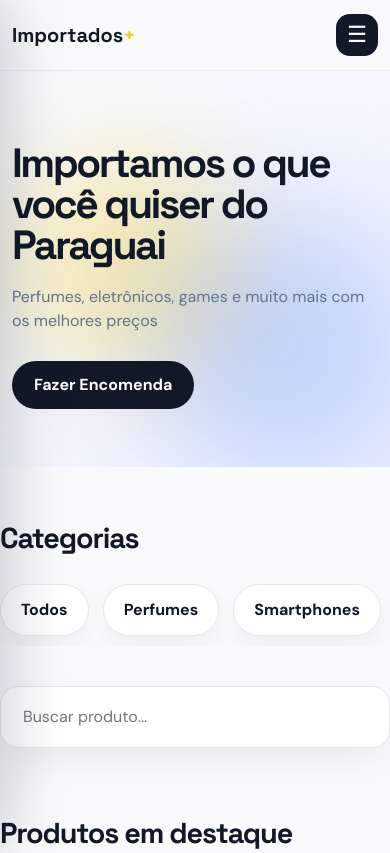
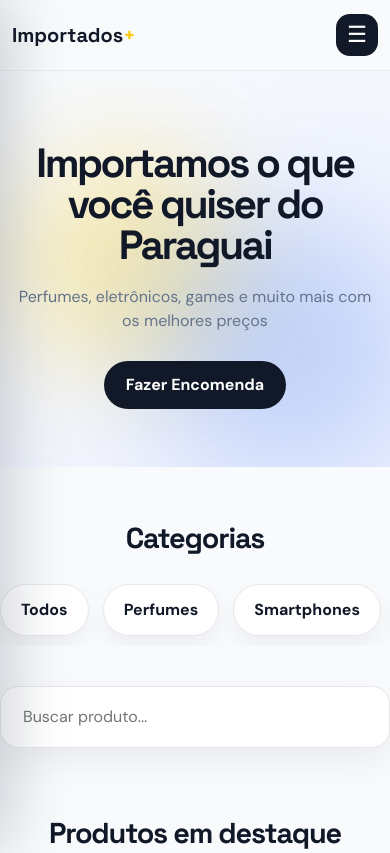
Before and after one commit to Bruno-Carazatto/Importados-Premium, a plain HTML site: page index.html in a window 390 px wide. Shown: the top 853 px of the page. Drawn offline with nearby package versions, Linux system fonts and the light colour scheme.

Commit message:
Update index.css

```diff
--- a/css/index.css
+++ b/css/index.css
@@ -646,3 +646,32 @@ a {
         100% { transform: translate(-55vw, -10vh) scale(1); }
     }
 }
+
+@media (max-width: 576px) {
+
+    /* HERO */
+    .hero .container {
+        text-align: center !important;
+    }
+
+    .hero h2,
+    .hero p {
+        text-align: center;
+        margin-left: auto;
+        margin-right: auto;
+    }
+
+    /* TÍTULOS DAS SEÇÕES */
+    .section-title {
+    text-align: center;
+    margin-left: auto;
+    margin-right: auto;
+}
+
+    /* AJUSTE EXTRA PARA RESPIRO */
+    .categorias,
+    .produtos {
+        text-align: center;
+    }
+
+}
```
